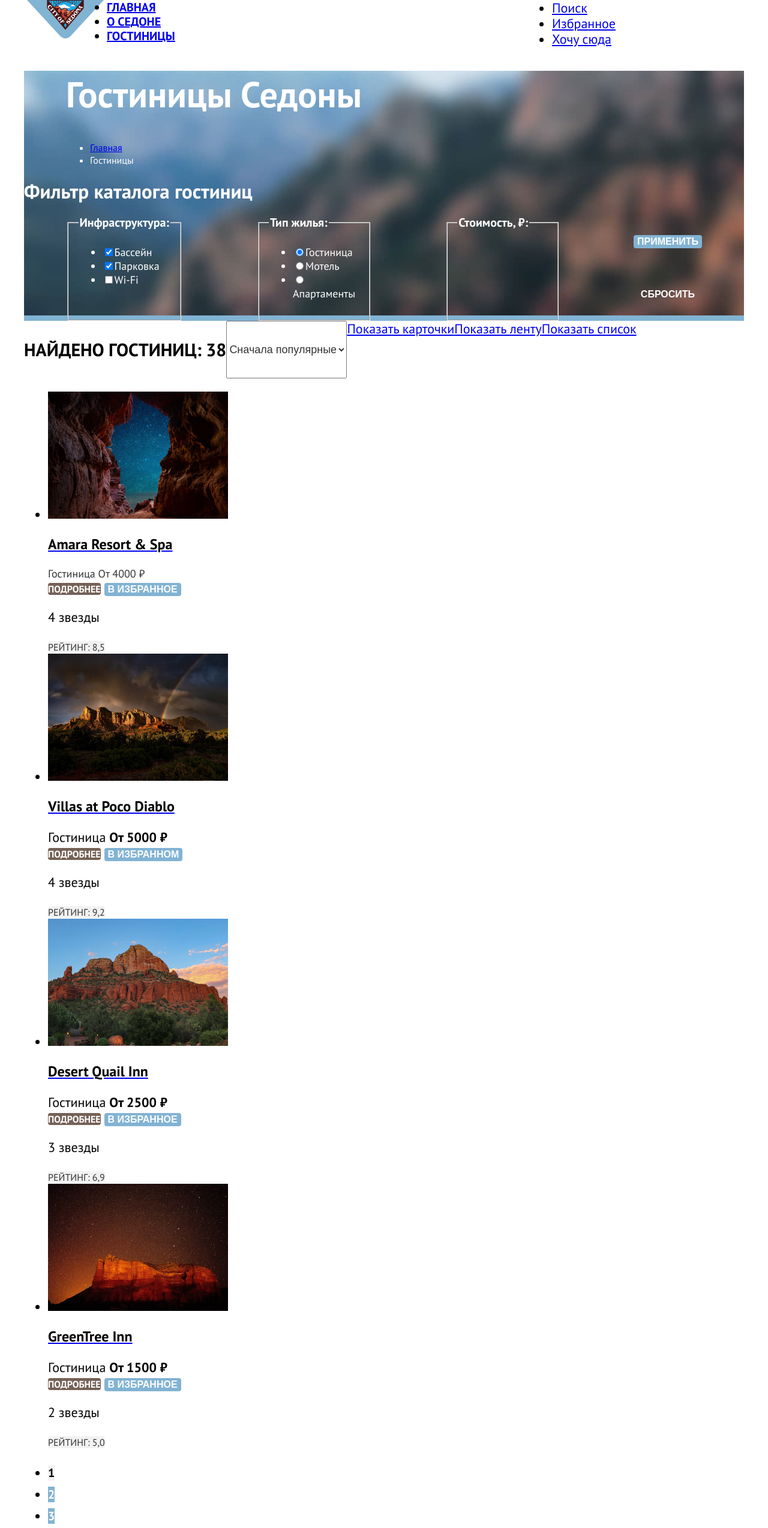
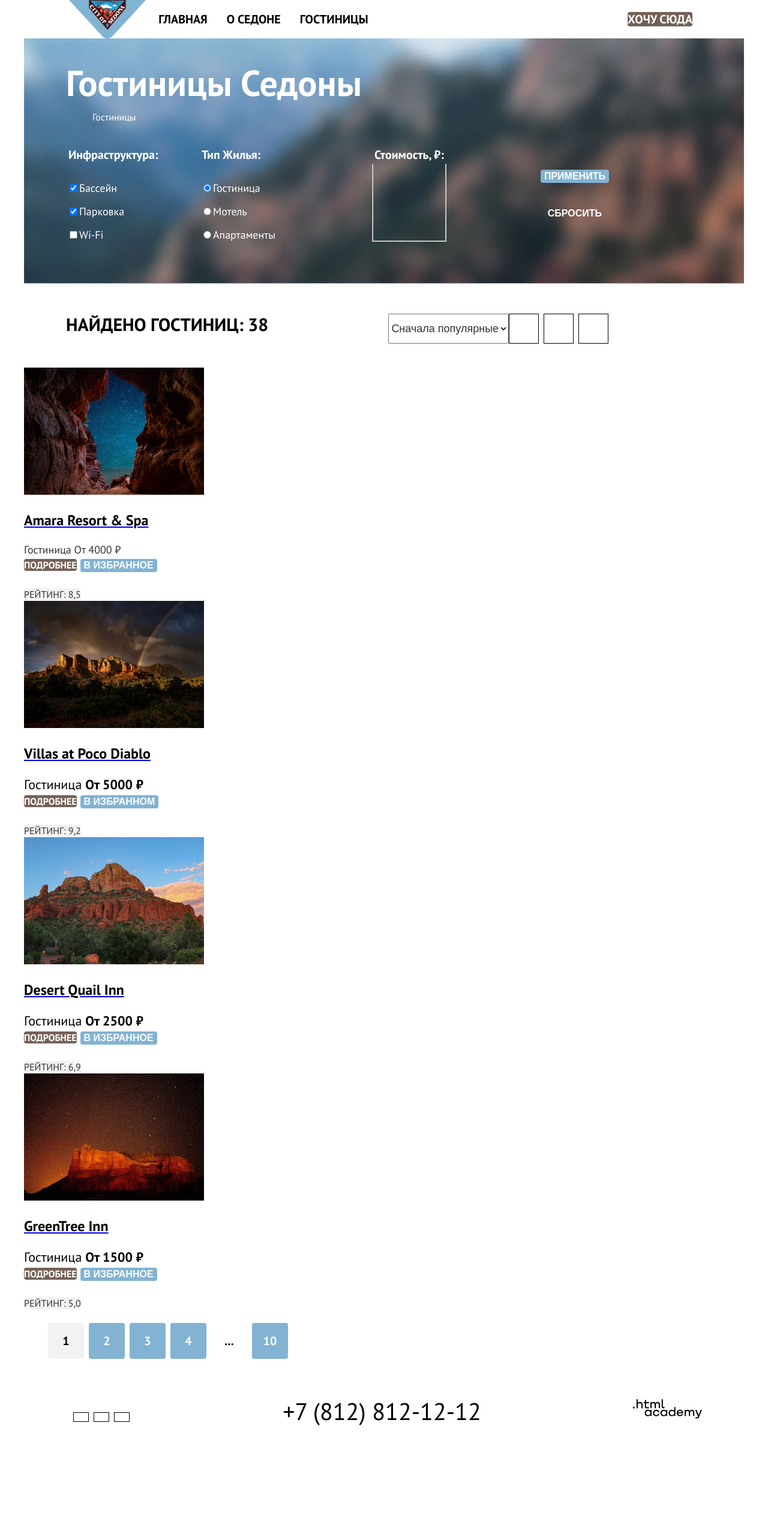
Before and after one commit to htmlacademy-htmlcss/1722801-sedona-35, a plain HTML site: page catalog.html in a window 1280 px wide. Shown: the top 2548 px of the page at 60% size. After the commit the page ends 2428 px from the top, so only its background shows below. Drawn offline with Linux system fonts and the light colour scheme.

Commit message:
Микросетки на флексах для всех страниц

```diff
--- a/catalog.html
+++ b/catalog.html
@@ -9,21 +9,21 @@
   <!--Header-->
   <header data-test="header" class="page-header">
     <nav class="navigation">
-      <a class="navigation-logo" href="index.html">
+      <a href="index.html" class="navigation-logo">
         <img src="/images/header/header-logo.svg" width="138" height="64" alt="Логотип туристического сайта городка Седона">
       </a>
       <ul class="navigation-list">
         <li class="navigation-item">
-          <a href="#" class="navigation-link">Главная</a>
+          <a href="index.html" class="navigation-link">Главная</a>
         </li>
         <li class="navigation-item">
           <a href="#" class="navigation-link">О Cедоне</a>
         </li>
         <li class="navigation-item">
-          <a href="#" class="navigation-link navigation-link-current" scr="catalog.html">Гостиницы</a>
+          <a href="catalog.html" class="navigation-link">Гостиницы</a>
         </li>
       </ul>
-      <ul class="navigation-user">
+      <ul class="navigation-list navigation-user">
         <li class="navigation-item">
           <a href="#" class="navigation-link">
             <span class="visually-hidden">Поиск</span>
@@ -31,18 +31,19 @@
         </li>
         <li class="navigation-item">
           <a href="#" class="navigation-link">
-            <span class="visually-hidden">Избранное</span>
+            <span class="visually-hidden">Избранное<span>12</span></span>
           </a>
         </li>
         <li class="navigation-item">
-          <a href="#" class="navigation-link">Хочу сюда</a>
+          <a href="#" class="navigation-link">
+            <span class="button">Хочу сюда</span>
+          </a>
         </li>
       </ul>
     </nav>
   </header>
   <!--Main-->
       <main data-test="main" class="main-inner">
-      <div class="main-contaiter">
         <div class="main-filter">
           <header class="inner-header">
             <h1 class="inner-header-title">Гостиницы Седоны</h1>
@@ -53,6 +54,9 @@
                 </a>
               </li>
               <li class="breadcrumbs-item">
+                <div></div>
+              </li>
+              <li class="breadcrumbs-item">
                 <a class="breadcrumbs-link">Гостиницы</a>
               </li>
             </ul>
@@ -61,7 +65,8 @@
           <section data-test="filter" class="catalog-products">
             <h2 class="visually-hidden">Фильтр каталога гостиниц</h2>
             <form class="catalog-filter" action="https://echo.htmlacademy.ru/" method="get">
-              <fieldset class="catalog-filter-group">
+              <div class="catalog-filter-container">
+                <fieldset class="catalog-filter-group-1">
                   <legend class="catalog-filter-title">Инфраструктура:</legend>
                   <ul class="catalog-filter-list">
                     <li class="catalog-filter-item">
@@ -78,7 +83,7 @@
                     </li>
                   </ul>
                 </fieldset>
-              <fieldset class="catalog-filter-group">
+                <fieldset class="catalog-filter-group-1">
                   <legend class="catalog-filter-title">Тип жилья:</legend>
                   <ul class="catalog-filter-list">
                     <li class="catalog-filter-item">
@@ -95,10 +100,11 @@
                     </li>
                   </ul>
                 </fieldset>
-              <fieldset class="catalog-filter-group">
+              </div>
+              <fieldset class="catalog-filter-grou-2">
                 <legend class="catalog-filter-title">Стоимость, ₽:</legend>
               </fieldset>
-              <div class="catalog-filter-container">
+              <div class="catalog-filter-container-button">
                 <button class="button-blue" type="submit">Применить</button>
                 <button class="button-transparent" type="submit">Сбросить</button>
               </div>
@@ -107,20 +113,22 @@
         </div>
         <div class="header-catalog">
           <p class="catalog-title">Найдено гостиниц: <span>38</span></p>
+          <div class="sorting-container">
             <select data-test="catalog" class="select-control" aria-label="Сортировка">
               <option value="popular">Сначала популярные</option>
               <option value="cheap">Сначала дешёвые</option>
               <option value="expensive">Сначала дорогие</option>
             </select>
-          <a  href="#">
+            <a  href="#" class="catalog-button">
               <span class="visually-hidden">Показать карточки</span>
             </a>
-          <a  href="#">
+            <a  href="#" class="catalog-button">
               <span class="visually-hidden">Показать ленту</span>
             </a>
-          <a  href="#">
+            <a  href="#" class="catalog-button">
               <span class="visually-hidden">Показать список</span>
             </a>
+          </div>
         </div>
         <!--List of hotels-->
         <ul class="hotels-list">
@@ -175,6 +183,7 @@
                 <span class="hotel-raiting">Рейтинг: 5,0</span>
             </li>
         </ul>
+        <div class="paginaion-container">
           <ul class="paginaion">
             <li class="pagination-item">
               <a class="pagination-link pagination-current" href="#">1</a>
--- a/styles/styles.css
+++ b/styles/styles.css
@@ -20,6 +20,17 @@ html {
   margin: auto;
 }
 
+.visually-hidden {
+  position: absolute;
+  width: 1px;
+  height: 1px;
+  margin: -1px;
+  padding: 0;
+  border: 0;
+  clip: rect(0 0 0 0);
+  overflow: hidden;
+}
+
 body {
   margin: 0;
   display: flex;
@@ -35,14 +46,19 @@ body {
 /* Button*/
 
 .button {
-  font-weight: 700;
-  font-size: 20px;
-  line-height: 36px;
-  text-transform: uppercase;
-  text-decoration: none;
-  color: #FFFFFF;
+  display: flex;
+  flex-direction: row;
+  justify-content: center;
+  align-items: center;
+  padding: 8px 50px;
+  color: #fff;
   background: #756157;
-  border: none;
+  border-radius: 4px;
+  flex: none;
+  order: 1;
+  flex-grow: 0;
+  margin: 0;
+  padding: 0;
 }
 
 /* Header */
@@ -50,30 +66,51 @@ body {
 .navigation {
   display: flex;
   margin: 0 auto;
-  width: 1200px;
+  padding: 0 70px;
+  justify-content: space-between;
 }
 
 .navigation-list {
+  display: flex;
+  flex-wrap: wrap;
   width: 610px;
   margin: 0;
   padding: 0;
+  list-style-type: none;
+}
+
+.navigation-logo {
+  display: flex;
+  align-items: flex-start;
+  width: 140px;
+}
+
+.navigation-link {
+  display: block;
+  padding: 20px 16px;
+  font-family: 'PT Sans';
   font-style: normal;
   font-weight: 700;
   font-size: 20px;
   line-height: 24px;
-  color: inherit;
   text-decoration: none;
   text-transform: uppercase;
+  color: #000;
 }
 
 .navigation-user {
-  width: 320px;
-  margin: 0;
-  padding: 0;
-  margin-left: auto;
+  max-width: 320px;
+  justify-content: flex-end;
+  align-items: center;
+}
+
+.navigation-user.navigation-link:not(:last-child) {
+  width:  20px;
+  height:  20px;
 }
 
 /* Pages */
+
 .main-container {
   flex-grow: 1;
 }
@@ -83,6 +120,8 @@ body {
   background-size: 100% auto;
   background-repeat: no-repeat;
   background-color: #81B3D3;
+  padding-top: 51px;
+  padding-bottom: 82px;
 }
 
 .welcome-sedona {
@@ -90,8 +129,12 @@ body {
   margin: 0 auto;
 }
 
+/*about-sedona*/
+
 .about-sedona {
   text-align: center;
+  padding-top: 69px;
+  padding-bottom: 90px;
 }
 
 .about-sedona-title {
@@ -100,50 +143,89 @@ body {
   font-size: 30px;
   line-height: 36px;
   text-transform: uppercase;
+  padding: 0;
 }
 
 /* Advantages */
 
+
 .advantages-list {
   display: flex;
   flex-wrap: wrap;
-  flex-direction: row;
-  width: 1200px;
+  justify-content: space-between;
+  max-width: 1200px;
+  margin: 0;
   padding: 0;
 }
 
 .advantages-item {
   display: flex;
-  height: 384px;
-  background: rgba(131, 179, 211, 0.12);
+  flex-grow: 1;
+  max-height: 384px;
 }
 
-.advantages-item-container {
-  width: 400px;
+li.advantages-item:nth-child(even) {
+  background: rgba(131, 179, 211, 0.12);
+  color: #333333;
 }
 
-li.advantages-item:nth-child(1), li.advantages-item:nth-child(5) {
-  background: #82B3D3;
-  color: #ffffff;
+li.advantages-item:nth-child(odd) {
+  background: rgba(131, 179, 211, 0.2);
+  color: #333333;
 }
 
-li.advantages-item:nth-child(3) {
-  background: rgba(131, 179, 211, 0.2);
+li.advantages-item:nth-child(1) {
+  background: #82B3D3;
+  color: #FFFFFF;
+}
+
+li.advantages-item:nth-child(5) {
+  background: #82B3D3;
+  color: #FFFFFF;
+}
+
+.advantages-container {
+  display: block;
+  margin: auto;
+  max-width: 230px;
+  max-height: 181px;
+  padding: 103px 0 121px;
+}
+
+.advantages-line {
+  width: 60px;
+  height: 2px;
+  background: rgba(0, 0, 0, 0.3);
+  margin: 30px auto;
+}
+
+.advantages-line-white {
+  width: 60px;
+  height: 2px;
+  background: rgba(255, 255, 255, 0.3);
+  margin: 30px auto;
 }
 
 .advantages-title {
+  font-family: 'PT Sans';
+  font-style: normal;
   font-weight: 700;
   font-size: 24px;
   line-height: 28px;
   text-align: center;
   text-transform: uppercase;
+  margin: 0;
 }
 
-.advantages-text {
+.advantages-subtitle {
+  font-family: 'PT Sans';
+  font-style: normal;
   font-weight: 400;
   font-size: 18px;
   line-height: 21px;
   text-align: center;
+  margin: 0;
+  padding: 0;
 }
 
 /* Services */
@@ -151,25 +233,40 @@ li.advantages-item:nth-child(3) {
 .services-list {
   display: flex;
   flex-wrap: wrap;
-  width: 1200px;
+  max-width: 1200px;
+  margin: 0;
   padding: 0;
+  list-style-type: none;
 }
 
 .services-item {
   width: 400px;
   height: 384px;
   background: rgba(131, 179, 211, 0.12);
+  flex-grow: 1;
+  max-width: 400px;
 }
 
-li.services-item:nth-child(even) {
-  background: #FFFFFF;
+.services-container {
+  display: flex;
+  flex-direction: column;
+  margin: auto;
+  padding: 81px 85px;
+}
+
+.services-icon {
+  margin: auto;
+  padding-bottom: 30px;
 }
 
 .services-title {
   font-weight: 700;
   font-size: 24px;
   line-height: 28px;
+  text-align: center;
   text-transform: uppercase;
+  margin: 0;
+  padding: 0 0 30px;
 }
 
 .services-text {
@@ -177,12 +274,17 @@ li.services-item:nth-child(even) {
   font-size: 18px;
   line-height: 21px;
   color: #333333;
+  text-align: center;
+  margin: 0;
 }
 
 /* Hotel-search */
 
-.hotel-search {
-  text-align: center;
+.search-container {
+  display: flex;
+  flex-direction: column;
+  align-items: center;
+  padding: 96px 0;
 }
 
 .search-title {
@@ -190,6 +292,19 @@ li.services-item:nth-child(even) {
   font-size: 30px;
   line-height: 36px;
   text-transform: uppercase;
+  padding-bottom: 20px;
+  margin: 0;
+}
+
+.search-subtitle {
+  font-style: normal;
+  font-weight: 400;
+  font-size: 22px;
+  line-height: 26px;
+  color: #333333;
+  text-align: center;
+  margin: 0;
+  padding-bottom: 54px;
 }
 
 /* ubscribe to the newsletter */
@@ -199,7 +314,10 @@ li.services-item:nth-child(even) {
   background-size: 100% auto;
   background-repeat: no-repeat;
   background-color: #81B3D3;
-  text-align: center;
+  padding: 96px 0 104px;
+  display: flex;
+  flex-direction: column;
+  align-items: center;
 }
 
 .mailing-title {
@@ -208,6 +326,8 @@ li.services-item:nth-child(even) {
   line-height: 36px;
   text-transform: uppercase;
   color: #FFFFFF;
+  margin: 0;
+  padding-bottom: 20px;
 }
 
 .mailing-subtitle {
@@ -215,6 +335,9 @@ li.services-item:nth-child(even) {
   font-size: 22px;
   line-height: 26px;
   color: #FFFFFF;
+  text-align: center;
+  padding-bottom: 54px;
+  margin: 0;
 }
 
 .button-mailing {
@@ -224,17 +347,49 @@ li.services-item:nth-child(even) {
   font-weight: 700;
   font-size: 20px;
   line-height: 36px;
+  text-align: center;
   text-transform: uppercase;
 }
 
 /* Footer */
 
+.visually-hidden {
+  position: absolute;
+  width: 1px;
+  height: 1px;
+  margin: -1px;
+  padding: 0;
+  border: 0;
+  clip: rect(0 0 0 0);
+  overflow: hidden;
+}
+
 .page-footer {
   display: flex;
   flex-wrap: wrap;
   justify-content: space-between;
-  width: 1060px;
+  width: 1200px;
   margin: 0 auto;
+  padding: 45px 0 35px;
+}
+
+.footer-social-list {
+  display: flex;
+  flex-wrap: wrap;
+  min-width: 96px;
+  padding-left: 82px;
+  list-style-type: none;
+}
+
+.footer-social-item {
+  border: 1px #000 solid;
+  min-width: 24px;
+  min-height: 14px;
+  margin-right: 8px;
+}
+
+.footer-social-item:nth-child(3n) { /*Для каждой третьей социальной сети убираем отступ справа. Добавим боковые отступы, чтобы социальные сети не прилипали друг к другу*/
+  margin-right: 0;
 }
 
 .footer-contacts-address-phone {
@@ -246,7 +401,11 @@ li.services-item:nth-child(even) {
   color: #000000;
 }
 
-/* CATALOG */
+.footer-logo-htmlacademy {
+  margin-right: 70px;
+}
+
+/*-------------- CATALOG --------------*/
 
 .button-blue {
   font-style: normal;
@@ -289,23 +448,38 @@ li.services-item:nth-child(even) {
   border-radius: 4px;
 }
 
+/*header*/
+
 .inner-header {
-  width: 1060px;
-  margin: 0 auto;
+  display: flex;
+  flex-direction: column;
+  align-items: flex-start;
+  padding: 35px 70px 40px 70px;
 }
 
-.catalog-filter {
+.inner-header-title {
+  font-weight: 700;
+  font-size: 60px;
+  line-height: 78px;
+  margin: 0 0 8px 0;
+  padding: 0;
+}
+
+.breadcrumbs {
   display: flex;
   flex-wrap: wrap;
-  justify-content: space-between;
-  width: 1060px;
-  margin: 0 auto;
+  padding: 0;
+  margin: 0;
+  list-style-type: none;
 }
 
-.header-catalog {
-  display: flex;
-  flex-direction: row;
+.breadcrumbs-item {
+  min-width: 12px;
+  min-height: 12px;
+  margin-right: 10px;
 }
+
+/*catalog-filter*/
 
 .main-filter {
   background-image: url("/images/catalog/catalog-background.jpg");
@@ -315,10 +489,94 @@ li.services-item:nth-child(even) {
   color: #FFFFFF;
 }
 
-.inner-header-title {
+.catalog-filter {
+  display: flex;
+  flex-wrap: wrap;
+  padding: 0 70px 70px 70px;
+}
+
+.catalog-filter-container {
+  display: flex;
+  width: 370px;
+}
+
+.catalog-filter-group-1 {
+  min-width: 150px;
+  border-style: none;
+  padding: 0;
+  margin-right: 70px;
+}
+
+.catalog-filter-grou-2 {
+  padding: 0;
+  margin-left: 140px;
+}
+
+
+
+.catalog-filter-title {
+  font-style: normal;
   font-weight: 700;
-  font-size: 60px;
-  line-height: 78px;
+  font-size: 20px;
+  line-height: 24px;
+  text-transform: capitalize;
+  color: #FFFFFF;
+  padding-bottom: 32px;
+  margin: 0;
+}
+
+.catalog-filter-list {
+  color: #fff;
+  list-style-type: none;
+  padding: 0;
+  margin: 0;
+}
+
+.catalog-filter-item {
+  font-style: normal;
+  font-weight: 400;
+  font-size: 18px;
+  line-height: 23px;
+  color: #FFFFFF;
+}
+
+
+.catalog-filter-item:not(:last-child) {
+  padding-bottom: 16px;
+}
+
+
+.catalog-filter-container-button {
+  display: flex;
+  flex-direction: column;
+  margin: auto;
+}
+
+.button-transparent {
+  margin-top: 40px;
+}
+
+
+
+
+
+
+
+
+
+
+
+
+
+
+
+/*header-catalog*/
+
+.header-catalog {
+  display: flex;
+  flex-direction: row;
+  align-content: center;
+  margin: 50px 70px 40px;
 }
 
 .breadcrumbs-item {
@@ -329,36 +587,45 @@ li.services-item:nth-child(even) {
   text-decoration: none;
 }
 
-.catalog-filter-container {
-  display: flex;
-  flex-direction: column;
-  justify-content: space-around;
-}
-
-.catalog-filter-title {
-  font-weight: 700;
-  font-size: 20px;
-  line-height: 24px;
-}
-
-.catalog-filter-list {
-  font-weight: 400;
-  font-size: 18px;
-  line-height: 23px;
-}
-
-.catalog-title {
-  font-weight: 700;
-  font-size: 30px;
-  line-height: 36px;
-  text-transform: uppercase;
-}
-
 .select-control {
   font-weight: 400;
   font-size: 18px;
   line-height: 21px;
   color: #333333;
+}
+
+.catalog-title {
+  font-style: normal;
+  font-weight: 700;
+  font-size: 30px;
+  line-height: 36px;
+  text-transform: uppercase;
+  color: #000000;
+  padding-right: 200px;
+  margin: 0;
+}
+
+.sorting-container {
+  display: flex;
+}
+
+.sorting-container .catalog-button {
+  width: 48px;
+  height: 48px;
+  border: 1px solid #000;
+}
+
+.catalog-button:not(:last-child) {
+  margin-right: 8px;
+}
+
+
+/*hotels-list*/
+
+.hotels-list {
+  list-style-type: none;
+  margin: 0;
+  padding: 0;
 }
 
 .hotels-card-title {
@@ -395,29 +662,54 @@ li.services-item:nth-child(even) {
   border-radius: 4px;
 }
 
+.catalog-filter-group {
+  width: 150px;
+}
+
+/* paginaion */
+
+.paginaion {
+  display: flex;
+  list-style-type: none;
+}
+
+.pagination-item {
+  display: flex;
+}
+
+.pagination-item:not(:last-child) {
+  margin-right: 8px;
+}
+
 .pagination-link {
+  display: flex;
+  box-sizing: border-box;
+  width: 60px;
+  height: 60px;
   font-style: normal;
   font-weight: 700;
   font-size: 20px;
-  line-height: 36px;
+  border-radius: 4px;
+  justify-content: center;
   align-items: center;
-  text-align: center;
   text-transform: uppercase;
   text-decoration: none;
+  background: #82B3D3;
   color: #ffffff;
-  background: #82B3D3;
 }
 
 .pagination-current {
   background: #F2F2F2;
   color: #000000;
+  min-width: 60px;
+  min-height: 60px;
+  margin: auto;
 }
 
 .paginaion-disabled {
   background-color: #fff;
   color: #000;
+  min-width: 60px;
+  min-height: 60px;
+  margin: auto;
 }
-
-.catalog-filter-group {
-  width: 150px;
-}
```
Also changed, not shown: index.html (+45 -32 lines). Lines whose indentation alone changed are shown as unchanged.
